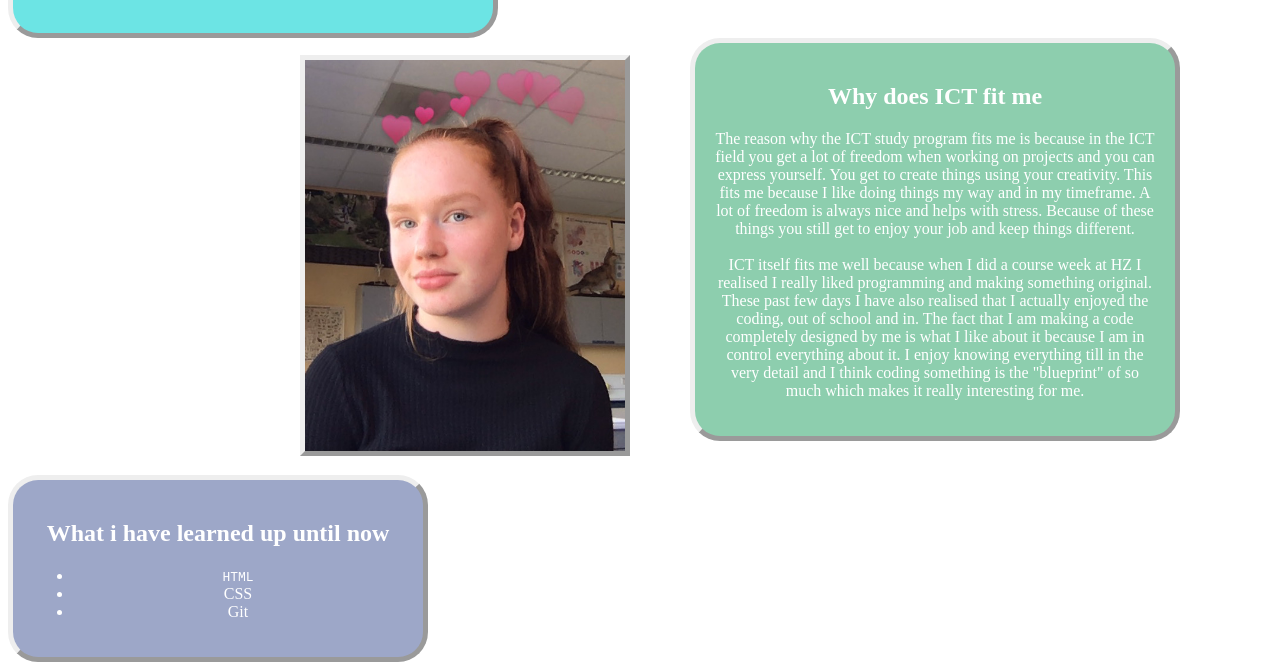
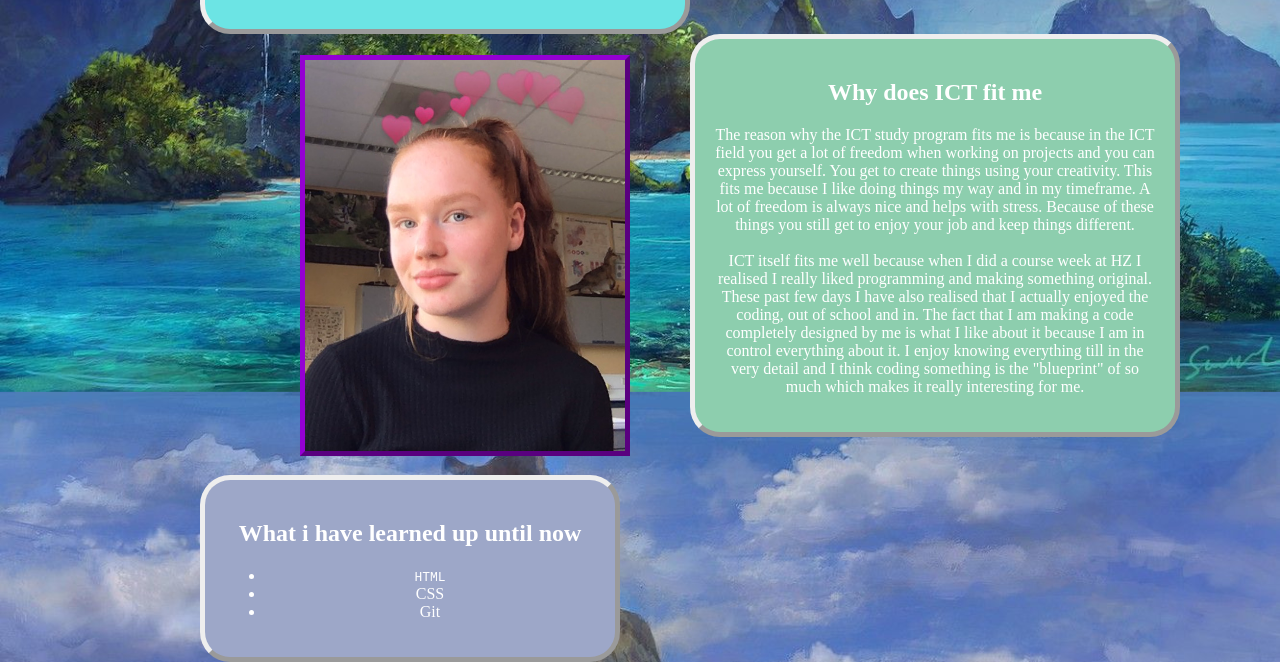
Before and after one commit to Alexandra-3319/Alexandra-3319.github.io, a plain HTML site: page index.html in a window 1280 px wide. Shown: the part 425-1087 px from the top of the page. Drawn offline with Linux system fonts and the light colour scheme.

Commit message:
Fix path to stylesheet

```diff
--- a/index.html
+++ b/index.html
@@ -5,7 +5,7 @@
 	<meta charset="UTF-8">
 	<meta name="viewport" content="width=device-width, initial-scale=1.0">
 	<meta http-equiv="X-UA-Compatible" content="ie=edge">
-	<link rel="stylesheet" type="text/css" href="stylesheet" />
+	<link rel="stylesheet" type="text/css" href="stylesheet.css" />
 	<title>Alexandra's Home</title>
 	<meta name="descriptiion" content="Alexandra's motivation for the HBO ICT study program at HZ university of applied sciences and why it fits me">
 
```
